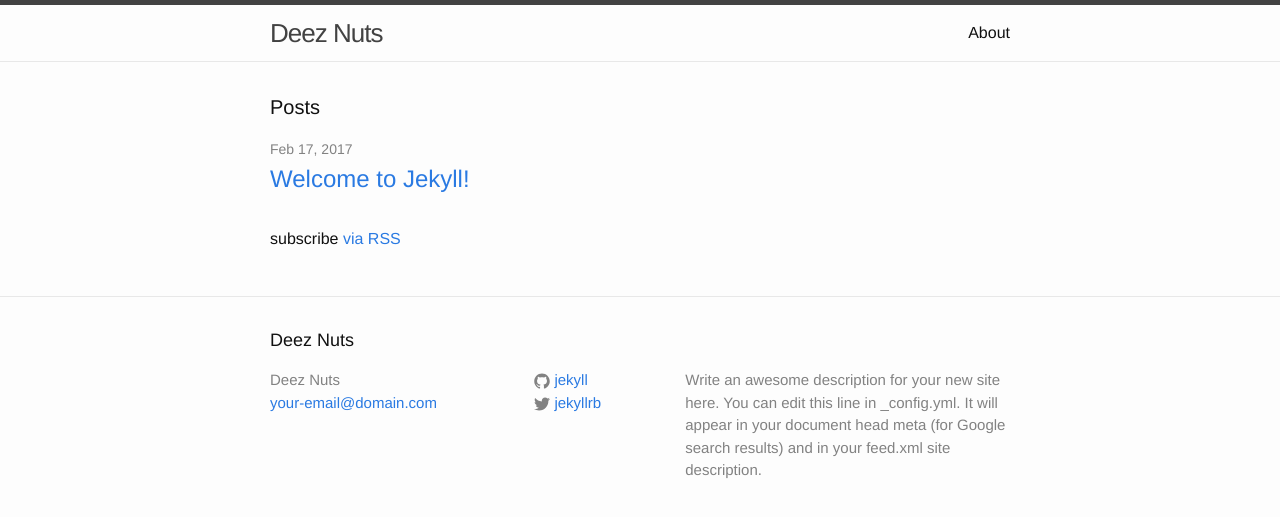
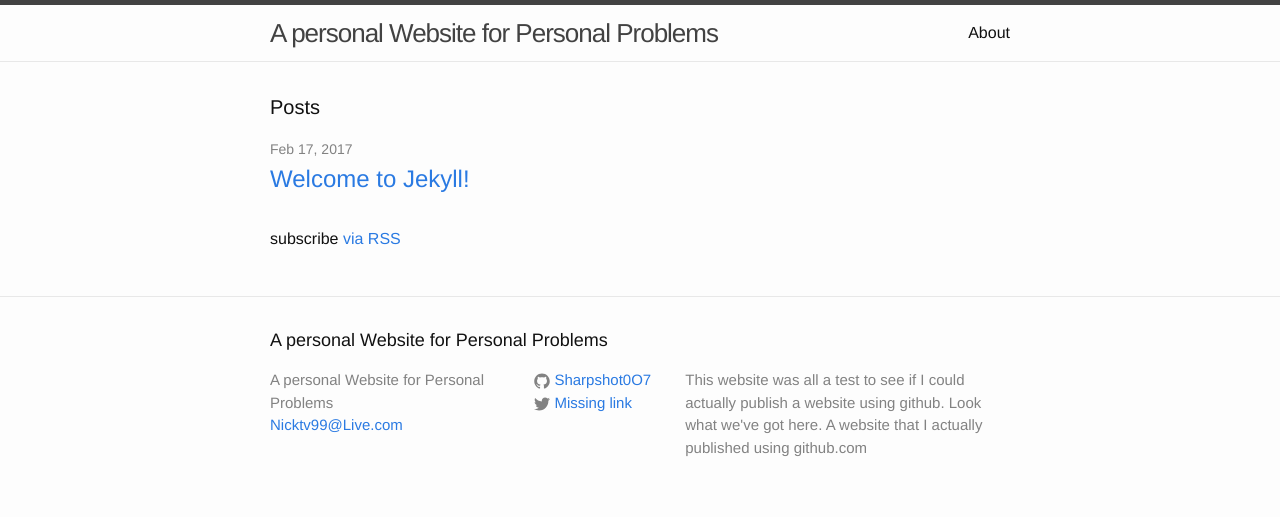
Before and after one commit to Sharpshot0O7/Sharpshot0O7.github.io, a Jekyll site: the page built from index.html, in a window 1280 px wide. Shown: the top 517 px of the page. Built offline with Jekyll 4.4.1, drawn with Linux system fonts in a browser that asks for light colours.

Commit message:
Update _config.yml

```diff
--- a/_config.yml
+++ b/_config.yml
@@ -6,16 +6,15 @@
 # 'jekyll serve'. If you change this file, please restart the server process.
 
 # Site settings
-title: Deez Nuts
-email: your-email@domain.com
+title: A personal Website for Personal Problems
+email: Nicktv99@Live.com
 description: > # this means to ignore newlines until "baseurl:"
-  Write an awesome description for your new site here. You can edit this
-  line in _config.yml. It will appear in your document head meta (for
-  Google search results) and in your feed.xml site description.
+  This website was all a test to see if I could actually publish a website using github. Look what we've got here. A website
+  that I actually published using github.com
 baseurl: "" # the subpath of your site, e.g. /blog
 url: "http://yourdomain.com" # the base hostname & protocol for your site
-twitter_username: jekyllrb
-github_username:  jekyll
+twitter_username: Missing link
+github_username:  Sharpshot0O7
 
 # Build settings
 markdown: kramdown
```
